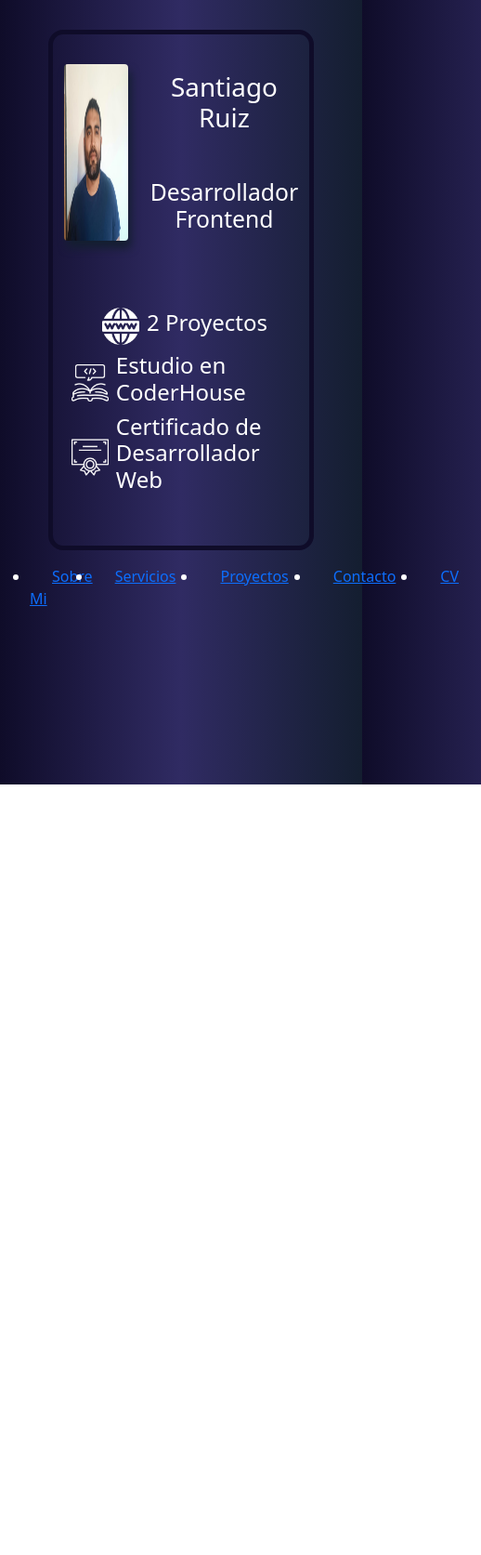
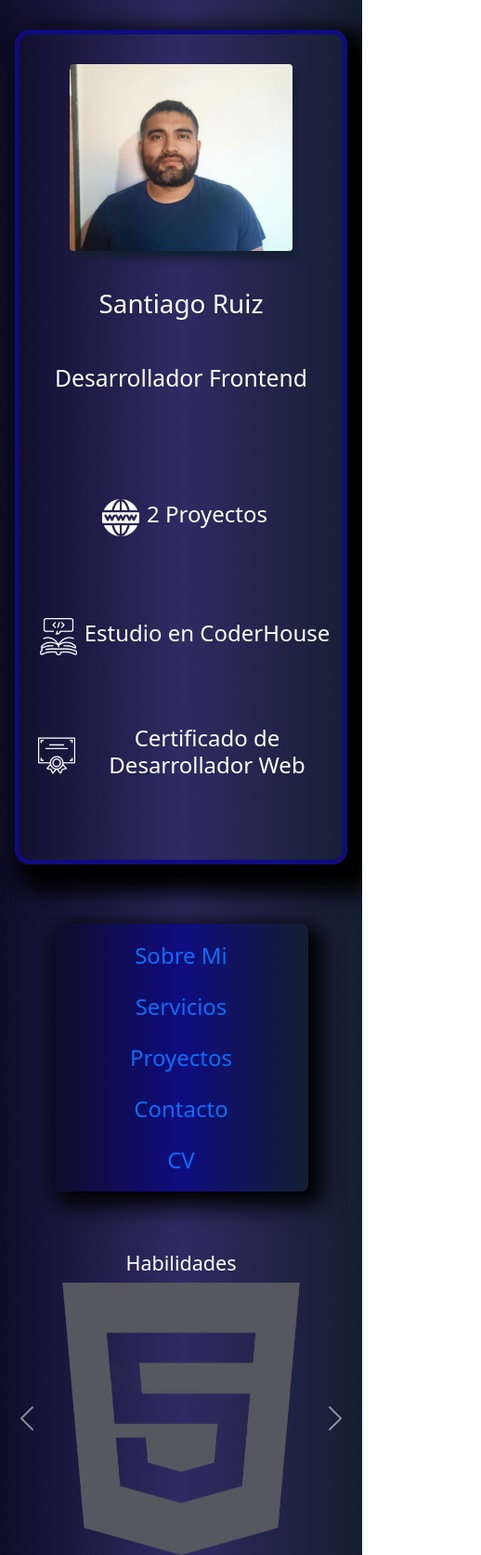
Before and after one commit to Santi1994r/proyecto-personal-ruiz, a website: page index.html in a window 390 px wide. Shown: the whole page at 93% size, 518 px wide, since content can reach past the window. Before the commit the page ends 844 px from the top, so only its background shows below. Drawn offline with nearby package versions, Linux system fonts and the light colour scheme.

Commit message:
Termino la seccion de habilidades y comienzo el footer

```diff
--- a/index.html
+++ b/index.html
@@ -9,7 +9,7 @@
         integrity="sha384-1BmE4kWBq78iYhFldvKuhfTAU6auU8tT94WrHftjDbrCEXSU1oBoqyl2QvZ6jIW3" crossorigin="anonymous">
     <!-- -----CSS----- -->
     <link rel="stylesheet" href="./css/style.css">
-    <title>proyecto propio</title>
+    <title>santiago ruiz / desarrollador web</title>
 </head>
 
 <body>
@@ -17,9 +17,10 @@
     <main class="m-3 d-flex justify-content-center">
         <section class="menu">
             <div class="container">
-                <div class="row my-3">
+                <div class="row my-3 seccionUno">
                     <div class="col d-flex justify-content-center">
-                        <img class="fotoPerfil img-fluid rounded" src="./images/foto-linkedin-ruiz.jpg" alt="santiago ruiz">
+                        <img class="fotoPerfil img-fluid rounded" src="./images/foto-linkedin-ruiz.jpg"
+                            alt="santiago ruiz">
                     </div>
                     <div class="col d-flex flex-column align-items-center justify-content-center">
                         <h1 class="text-center my-4">Santiago Ruiz</h1>
@@ -27,15 +28,15 @@
                     </div>
                 </div>
                 <div class="row my-5">
-                    <div class="col d-flex justify-content-center align-items-center">
+                    <div class="col d-flex justify-content-center align-items-center seccionDos">
                         <img class="iconoMenu m-2" src="./images/red-mundial-blanco.png" alt="santiago ruiz">
                         <h3 class="infoEstudio">2 Proyectos</h3>
                     </div>
-                    <div class="col d-flex justify-content-center align-items-center">
+                    <div class="col d-flex justify-content-center align-items-center seccionDos">
                         <img class="iconoMenu m-2" src="./images/estudio-blanco.png" alt="santiago ruiz">
                         <h3 class="infoEstudio">Estudio en CoderHouse</h3>
                     </div>
-                    <div class="col d-flex justify-content-center align-items-center">
+                    <div class="col d-flex justify-content-center align-items-center seccionDos">
                         <img class="iconoMenu m-2" src="./images/certificado-blanco.png" alt="santiago ruiz">
                         <h3 class="infoEstudio">Certificado de Desarrollador Web</h3>
                     </div>
@@ -43,16 +44,92 @@
             </div>
         </section>
     </main>
-
+    <!-- -----FIN MENU---- -->
+    <!-- ------NAV----- -->
     <nav class="navegador">
-        <ul class="d-flex">
-            <li><a class="mx-4" href="#">Sobre Mi</a></li>
-            <li><a class="mx-4" href="#">Servicios</a></li>
-            <li><a class="mx-4" href="#">Proyectos</a></li>
-            <li><a class="mx-4" href="#">Contacto</a></li>
-            <li><a class="mx-4" href="#">CV</a></li>
+        <ul class="d-flex lista">
+            <li><a class="mx-4 item" href="#">Sobre Mi</a></li>
+            <li><a class="mx-4 item" href="#">Servicios</a></li>
+            <li><a class="mx-4 item" href="#">Proyectos</a></li>
+            <li><a class="mx-4 item" href="#">Contacto</a></li>
+            <li><a class="mx-4 item" href="#">CV</a></li>
         </ul>
     </nav>
+    <!-- ----FIN NAV------ -->
+    <!-- -------HABILIDADES------ -->
+    <section>
+        <h4 class="text-center">Habilidades</h4>
+        <div class="container skillBox">
+            <div class="row skillBoxSon">
+                <div class="col imagesBox d-flex justify-content-center align-items-center">
+                    <img class="w-50 images" src="./images/html-5.png" alt="desarrollador web">
+                </div>
+                <div class="col imagesBox d-flex justify-content-center align-items-center">
+                    <img class="w-50 images" src="./images/css-3.png" alt="desarrollador web">
+                </div>
+                <div class="col imagesBox d-flex justify-content-center align-items-center">
+                    <img class="w-50 images" src="./images/sass.png" alt="desarrollador web">
+                </div>
+            </div>
+            <div class="row">
+                <div class="col imagesBox d-flex justify-content-center align-items-center">
+                    <img class="w-50 images" src="./images/git.png" alt="desarrollador web">
+                </div>
+                <div class="col imagesBox d-flex justify-content-center align-items-center">
+                    <img class="w-50 images" src="./images/github.png" alt="desarrollador web">
+                </div>
+                <div class="col imagesBox d-flex justify-content-center align-items-center">
+                    <img class="w-50 images" src="./images/bootstrap.png" alt="desarrollador web">
+                </div>
+            </div>
+        </div>
+    </section>
+    <!-- -------FIN DE HABILIDADES------ -->
+
+    <!-- -------HABILIDADES ADAPTADO A MOBILE SOLAMENTE------ -->
+    <section>
+        <div id="carouselExampleFade" class="carousel slide carousel-fade carrouselMobile" data-bs-ride="carousel">
+            <div class="carousel-inner">
+              <div class="carousel-item active d-flex justify-content-center">
+                <img src="./images/html-5.png" class="w-75" alt="desarrollador web">
+              </div>
+              <div class="carousel-item d-flex justify-content-center">
+                <img src="./images/css-3.png" class="d-block w-75" alt="desarrollador web">
+              </div>
+              <div class="carousel-item d-flex justify-content-center">
+                <img src="./images/sass.png" class="d-block w-75" alt="desarrollador web">
+              </div>
+              <div class="carousel-item d-flex justify-content-center">
+                <img src="./images/git.png" class="d-block w-75" alt="desarrollador web">
+              </div>
+              <div class="carousel-item d-flex justify-content-center">
+                <img src="./images/github.png" class="d-block w-75" alt="desarrollador web">
+              </div>
+              <div class="carousel-item d-flex justify-content-center">
+                <img src="./images/bootstrap.png" class="d-block w-75" alt="desarrollador web">
+              </div>
+            </div>
+            <button class="carousel-control-prev" type="button" data-bs-target="#carouselExampleFade" data-bs-slide="prev">
+              <span class="carousel-control-prev-icon" aria-hidden="true"></span>
+              <span class="visually-hidden">Previous</span>
+            </button>
+            <button class="carousel-control-next" type="button" data-bs-target="#carouselExampleFade" data-bs-slide="next">
+              <span class="carousel-control-next-icon" aria-hidden="true"></span>
+              <span class="visually-hidden">Next</span>
+            </button>
+          </div>
+    </section>
+    <!-- -------FIN HABILIDADES ADAPTADO A MOBILE------ -->
+
+    <!-- ------FOOTER------ -->
+    <footer>
+        <div class="container-fluid">
+
+        </div>
+    </footer>
+    <!-- ------FIN DE FOOTER------ -->
+
+
 
     <!-- -----LINK BOOTSTRAP------ -->
     <script src="https://cdn.jsdelivr.net/npm/bootstrap@5.1.3/dist/js/bootstrap.bundle.min.js"
--- /dev/null
+++ b/scss/_habilidades.scss
@@ -0,0 +1,19 @@
+
+.skillBox{
+    border: .2rem solid #0f0c80;
+    border-radius: 4rem;
+    width: 75%;
+    box-shadow: .5rem .5rem 1.5rem .5rem black;
+    margin-bottom: 4rem;
+    background-image: linear-gradient(to right, #0f0c29, #302b63, #141e30);
+
+
+    .images{
+        margin: 2rem;
+    }
+    .images:hover{
+        transform: scale(1.3);
+        transition: 1s;
+        border-radius: 1rem;
+    }
+}
--- a/scss/_header.scss
+++ b/scss/_header.scss
@@ -3,9 +3,10 @@ body{
 }
 .menu{
     border-radius: 1rem;
-    border: 5px solid #0f0c29;
+    border: 5px solid #0f0c80;
     width: 80%;
     margin-top: 1rem;
+    box-shadow: 1rem 1rem 1.5rem 1rem black;
 }
 
 .infoEstudio{
@@ -13,7 +14,8 @@ body{
 }
 
 .iconoMenu{
-    width: 2.5rem ;
+    width: 2.5rem;
+    margin: .5rem;
 }
 
 .fotoPerfil{
--- /dev/null
+++ b/scss/_mediaquery.scss
@@ -0,0 +1,52 @@
+@media only screen and (max-width: 576px) {
+    /* --------MEDIAQUERY DEL MENU-------- */
+    .menu{
+        width: 100%;
+
+        .seccionUno{
+            display: flex;
+            flex-direction: column;
+        }
+        .seccionDos{
+            height: 8rem;
+            display: flex;
+            text-align: center;
+            align-items: center;
+            justify-content: center;
+        }
+    };
+    /* --------FIN MEDIAQUERY DEL MENU-------- */
+
+    /* ------MEDIAQUERY DEL NAVBAR-------- */
+    .navegador {
+        height: 18rem;
+
+        .lista {
+            display: flex;
+            flex-direction: column;
+            justify-content: space-between;
+            align-items: center;
+            height: 100%;
+
+
+
+        }
+    }
+
+/* ---------FIN DE MEDIAQUERY DEL NAVBAR---------- */
+
+/* ---------MEDIAQUERY DE HABILIDADES----------- */
+    .skillBox{
+        display: none;
+    }
+
+/* ---------FIN DE MEDIAQUERY DE HABILIDADES----------- */
+
+
+};
+
+@media only screen and (min-width: 577px){
+    .carrouselMobile{
+        display: none;
+    }
+}
--- a/scss/_navbar.scss
+++ b/scss/_navbar.scss
@@ -0,0 +1,21 @@
+.navegador{
+    width: 70%;
+    margin: 4rem auto;
+    background-image: linear-gradient(to right,#0f0c29, #0f0c80, #141e30);
+    border-radius: .5rem;
+    box-shadow: .5rem .5rem 1.5rem .5rem black;
+
+
+    .lista{
+        list-style: none;
+        font-size: 1.5rem;
+        padding: 1rem;
+
+
+
+
+        .item{
+            text-decoration: none;
+        }
+    }
+}
--- a/scss/style.scss
+++ b/scss/style.scss
@@ -1,3 +1,5 @@
 @import "./header";
 @import "./reset";
 @import "./navbar";
+@import "./habilidades";
+@import "./mediaquery";
```
Also changed, not shown: css/style.css, images/bootstrap.png (added), images/css-3.png (added), images/git.png (added), images/github.png (added), images/html-5.png (added), images/sass.png (added), 1 other file.
